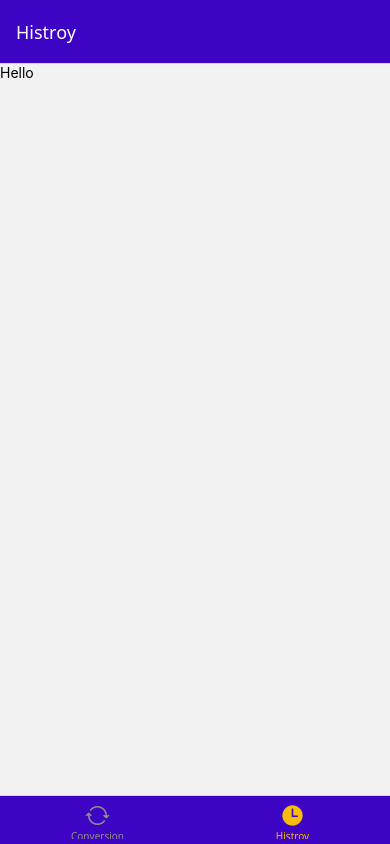
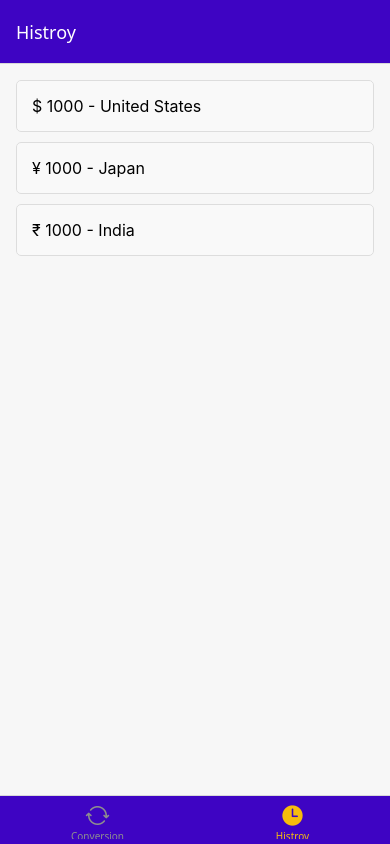
Before and after one commit to mithileshbhumca/CurrencyConReactNative, a React Native app: screen /Histroy in a window 390 px wide. Built offline with nearby package versions, Linux system fonts and the light colour scheme.

Commit message:
added histroy screen and navigation

```diff
--- a/App.js
+++ b/App.js
@@ -8,6 +8,7 @@ import { GlobalStyles } from './constants/styles';
 import { Ionicons } from '@expo/vector-icons';
 import { NavigationContainer } from '@react-navigation/native';
 import HistoryScreen from './screens/HistoryScreen';
+import { useEffect, useState } from 'react';
 
 const Stack = createNativeStackNavigator();
 const BottomTabs = createBottomTabNavigator();
@@ -49,6 +50,26 @@ function ConversionOverview() {
 
 }
 export default function App() {
+  const [dbInitialized, setDbInitialized] = useState(false);
+
+  useEffect(() => {
+    //createTables();
+  }, []);
+
+  // useEffect(() => {
+  //   initializeDatabase()
+  //     .then(() => {
+  //       setDbInitialized(true);
+  //     })
+  //     .catch((err) => {
+  //       console.log(err);
+  //     });
+  // }, []);
+
+  // if (!dbInitialized) {
+  //   return <AppLoading />;
+  // }
+
   return (
     <>
       <StatusBar style="light" />
@@ -62,6 +83,11 @@ export default function App() {
           <Stack.Screen
             name="Conversion"
             component={ConversionOverview}
+            options={{ headerShown: false }}
+          />
+          <Stack.Screen
+            name="History"
+            component={HistoryScreen}
             options={{ headerShown: false }}
           />
 
--- a/app.json
+++ b/app.json
@@ -23,6 +23,9 @@
     },
     "web": {
       "favicon": "./assets/favicon.png"
-    }
+    },
+    "plugins": [
+      "expo-sqlite"
+    ]
   }
 }
--- /dev/null
+++ b/components/histroy/HistroyCell.js
@@ -0,0 +1,48 @@
+import { useNavigation } from "@react-navigation/native";
+import { Pressable, StyleSheet, Text, View } from "react-native";
+
+
+function HistroyCell({ item }) {
+    const navigation = useNavigation();
+
+    function histroyPressHandler() {
+        navigation.navigate('Conversion', {
+          amount: item.amount,
+          countryCode: item.code
+        });
+      }
+
+
+    return (
+        <Pressable
+            onPress={histroyPressHandler}
+            style={({ pressed }) => pressed && styles.pressed}
+        >
+            <View style={styles.item}>
+                <Text style={styles.text}>
+                    {item.countrySymbol} {item.amount} - {item.country}
+                </Text>
+            </View>
+        </Pressable>
+
+    );
+}
+
+
+export default HistroyCell;
+
+const styles = StyleSheet.create({
+    item: {
+        padding: 15,
+        marginBottom: 10,
+        backgroundColor: "#f9f9f9",
+        borderRadius: 5,
+        borderWidth: 1,
+        borderColor: "#ddd",
+    },
+    text: { fontSize: 16 },
+
+    pressed: {
+        opacity: 0.75,
+      },
+})
--- /dev/null
+++ b/components/histroy/HistroyList.js
@@ -0,0 +1,21 @@
+import { FlatList, StyleSheet, Text, View } from "react-native";
+import HistroyCell from "./HistroyCell";
+
+
+function renderHistoryItem(itemData) {
+    return (
+        <HistroyCell item={itemData.item} />
+    );
+}
+function HistroyList({ item }) {
+    return (
+        <FlatList
+            data={item}
+            keyExtractor={(item, index) => index.toString()}
+            renderItem={renderHistoryItem}
+        />
+    )
+
+}
+
+export default HistroyList;
--- a/screens/ConversionScreen.js
+++ b/screens/ConversionScreen.js
@@ -1,4 +1,4 @@
-import { useState } from 'react';
+import { useEffect, useState } from 'react';
 
 import {
     StyleSheet,
@@ -17,13 +17,30 @@ import CountryList from '../components/conversion/CountryList';
 import { countriesData } from '../utils/constants';
 
 
-function ConversionScreen() {
+function ConversionScreen({ route, navigation }) {
     const [error, setError] = useState();
 
     const [selectedCountry, setSelectedCountry] = useState(countriesData[0].code); // Default country
     const [amount, setAmount] = useState('');
     const [conversionResults, setConversionResults] = useState([]);
     const [isFetching, setIsFetching] = useState(false);
+    const [isPrefill, setIsPrefill] = useState(false);
+    // const editedAmount = route.params?.amount;
+
+    // Get the prefilled amount if passed via route.params
+    useEffect(() => {
+        if (route.params) {
+            setIsPrefill(true)
+            setAmount(route.params?.amount.toString());
+            const prefillCountry = countriesData.find(
+                (item) => item.code === route.params.countryCode
+            ).code
+            if (prefillCountry) {
+                setSelectedCountry(prefillCountry);
+            }
+        }
+    }, [route.params]);
+
 
     const handleConversionRates = async () => {
         if (!amount || isNaN(amount)) {
@@ -40,7 +57,10 @@ function ConversionScreen() {
                     countrySymbol: country.symbol,
                     amount: (rates[country.code] * parseFloat(amount)).toFixed(2),
                 }));
+            // saveHistory(selectedCountry, amount); // Save to database
             setConversionResults(results);
+            setIsPrefill(false)
+
         } catch (error) {
             console.error(error);
             alert('Error fetching currency data. Please try again later.');
@@ -52,14 +72,7 @@ function ConversionScreen() {
 
     return (
         <View style={styles.container}>
-            {/* <StatusBar barStyle="light-content" backgroundColor="#f7f7f7" /> */}
-            {/* <View style={styles.toolbar}>
-                <Text style={styles.toolbarTitle}>Currency Converter</Text>
-            </View> */}
             <View style={styles.inputContainer}>
-
-
-            {/* <Text style={styles.title}>Currency Converter</Text> */}
                 <Text style={styles.label}>Select Country:</Text>
                 <Picker
                     selectedValue={selectedCountry}
@@ -89,13 +102,12 @@ function ConversionScreen() {
 
             {isFetching ? (
                 <ActivityIndicator size="large" color="#6200EE" />
-            ) : (
+            ) : !isPrefill && (
                 <CountryList conversionResults={conversionResults} />
             )}
 
         </View>
     )
-
 }
 
 export default ConversionScreen;
@@ -105,7 +117,6 @@ const styles = StyleSheet.create({
         flex: 1,
         padding: 16,
         backgroundColor: '#f7f7f7',
-        justifyContent: 'center'
     },
     title: {
         fontSize: 24,
--- a/screens/HistoryScreen.js
+++ b/screens/HistoryScreen.js
@@ -1,9 +1,41 @@
-import { Text } from "react-native";
+import { FlatList, StyleSheet, Text, View } from "react-native";
+import CountryList from "../components/conversion/CountryList";
+import { useEffect, useState } from "react";
+import { countriesHistroy } from "../utils/constants";
+import { useIsFocused } from "@react-navigation/native";
+import HistroyList from "../components/histroy/HistroyList";
+
 
 function HistoryScreen() {
-    return(
-        <Text>Hello</Text>
+    let content = <Text style={styles.infoText}>No History found</Text>;
+
+    if (countriesHistroy.length > 0) {
+      content = <HistroyList item={countriesHistroy} />;
+    }
+
+
+    return (
+        <View style={styles.container}>
+           {content}
+        </View>
     )
 }
 
 export default HistoryScreen;
+
+
+const styles = StyleSheet.create({
+
+    container: {
+        flex: 1,
+        padding: 16,
+        backgroundColor: '#f7f7f7',
+    },
+    infoText: {
+        color: 'white',
+        fontSize: 16,
+        textAlign: 'center',
+        marginTop: 32,
+      },
+}
+);
--- a/utils/constants.js
+++ b/utils/constants.js
@@ -13,6 +13,11 @@ const countriesData = [
     { code: "NZD", name: "New Zealand", symbol: "NZ$" },
 ];
 
+const countriesHistroy = [
+    { amount: 1000, country: "United States", countrySymbol: "$", code: "USD", },
+    { amount: 1000, country: "Japan", countrySymbol: "¥", code: "JPY" },
+    { amount: 1000, country: "India", countrySymbol: "₹", code: "INR" },
+];
 const API_BASE_URL = "https://v6.exchangerate-api.com/v6/16f4781b3b5debc56ae9f2ba/latest/";
 
-export { countriesData, API_BASE_URL };
+export { countriesData, countriesHistroy, API_BASE_URL };
```
Also changed, not shown: package.json (+7 -5 lines), utils/database.js (added, +66 -0 lines), 2 other files (tests, documents, lock files or other folders). Lines whose indentation alone changed are shown as unchanged.
